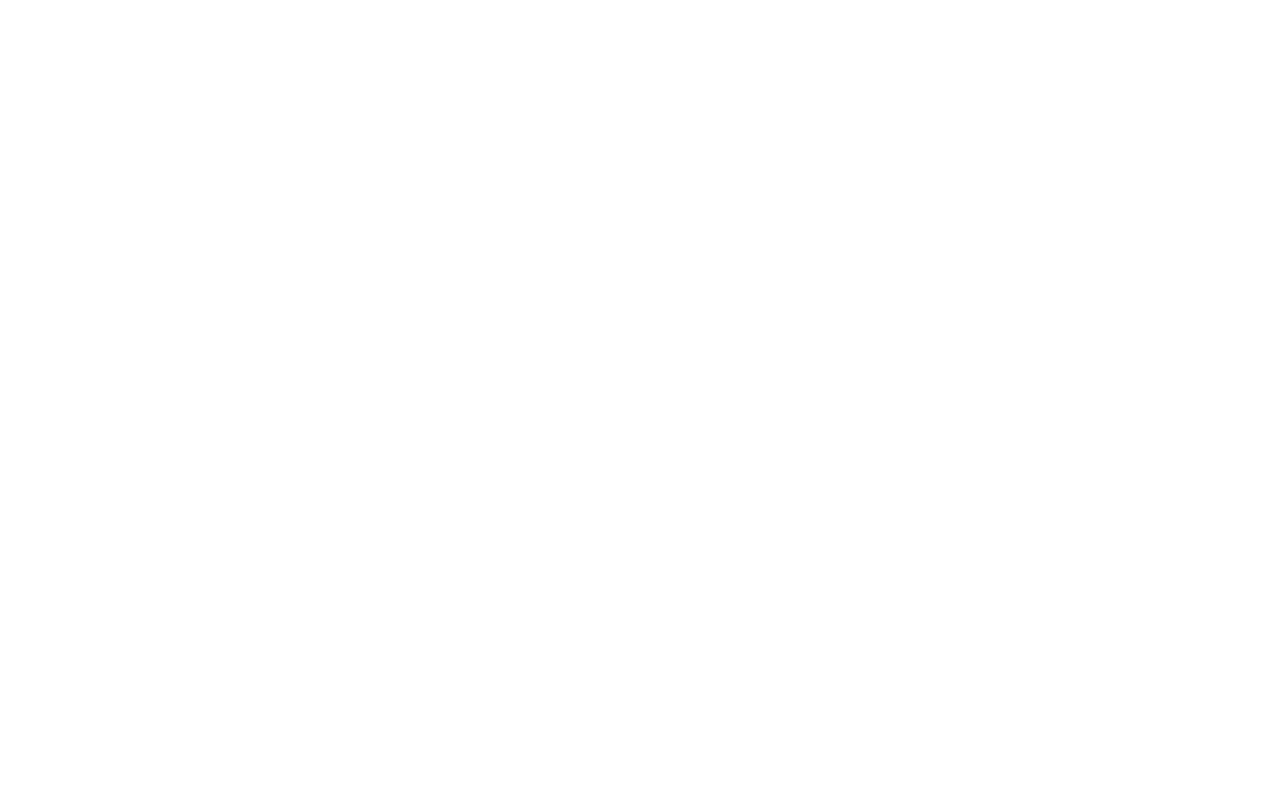
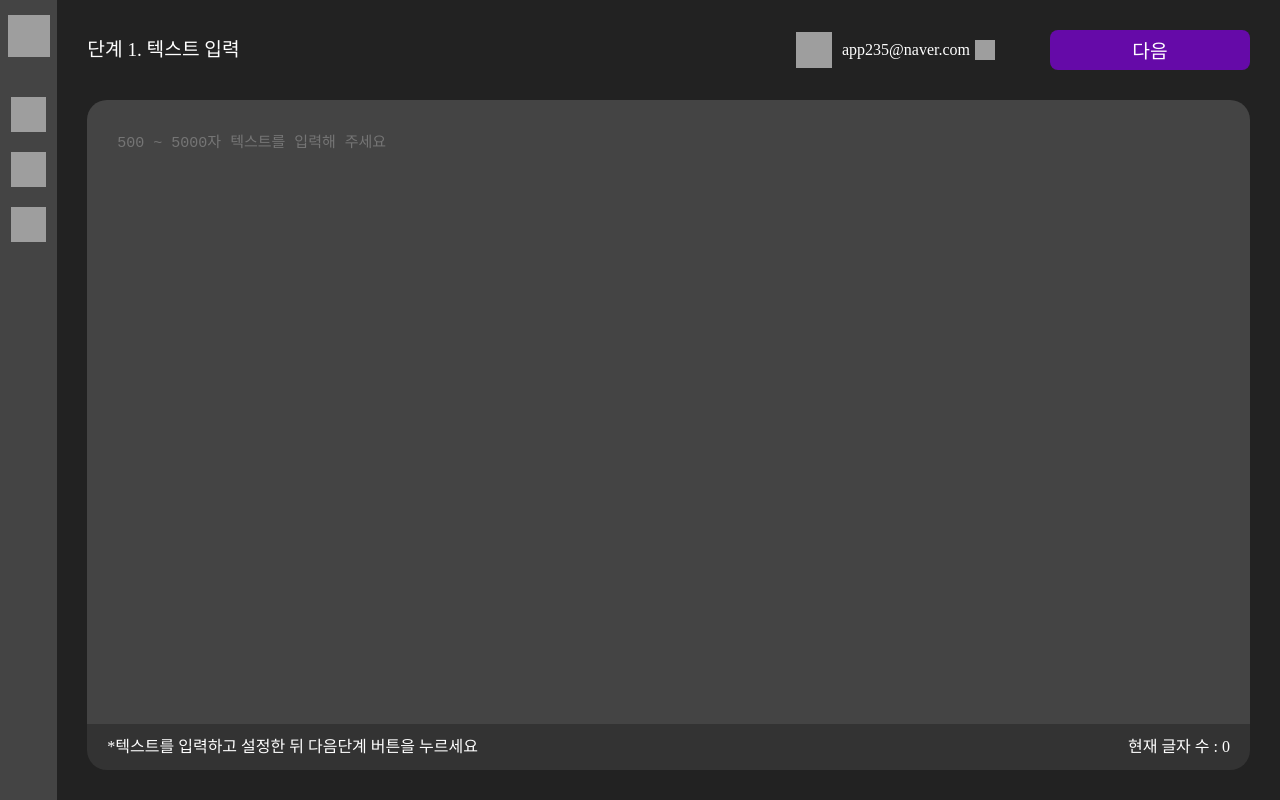
Before and after one commit to appWon/text-to-video, a React (Create React App) app: page /ttv in a window 1280 px wide. Before the commit this address had no page. Built offline with nearby package versions, Linux system fonts and the light colour scheme; grey boxes are pictures that could not be loaded; a web font is replaced by a local one.

Commit message:
feat ttv 페이지 구현 / 비디오 편집 미구현

```diff
--- a/src/Routes/index.tsx
+++ b/src/Routes/index.tsx
@@ -5,6 +5,7 @@ import { Provider } from 'react-redux'
 import { GlobalStyle } from '../styles'
 import { Signin } from '../pages/Signin'
 import { Home } from '../pages/Home'
+import { TTV } from '../pages/TTV'
 import { store } from '../store'
 
 export const Routers = () => {
@@ -15,6 +16,7 @@ export const Routers = () => {
                 <Routes>
                     <Route path="/" element={<Home />} />
                     <Route path="signin" element={<Signin />} />
+                    <Route path="ttv" element={<TTV />} />
                 </Routes>
             </BrowserRouter>
         </Provider>
--- a/src/components/organisms/VideoEdit/index.tsx
+++ b/src/components/organisms/VideoEdit/index.tsx
@@ -1,8 +1,11 @@
 import React from 'react'
 
 import * as S from './style.videoEdit'
+import { useTTVtextData } from '../../../hook/useTTVtextData'
 
 export const VideoEdit: React.FC = () => {
+    const { inputText } = useTTVtextData()
+
     return (
         <S.VideoEditContainer>
             <S.AiVideoTimelineWrapper>
@@ -18,7 +21,7 @@ export const VideoEdit: React.FC = () => {
                 <S.VideoEditTitle>A.I 영상 편집</S.VideoEditTitle>
             </S.VideoEditHeader>
             <S.VideoEditTextWrapper>
-                <S.VideoEditTextArea />
+                <S.VideoEditTextArea value={inputText} />
             </S.VideoEditTextWrapper>
             <S.KeywordSelectWrapper>
                 <S.VideoEditTitle>키워드 선택</S.VideoEditTitle>
--- /dev/null
+++ b/src/components/templates/TTVtemplate/index.tsx
@@ -0,0 +1,43 @@
+import React from 'react'
+
+import * as S from './styled.ttvTemplate'
+import { TTVNav } from '../../organisms/TTVNav'
+import { TTVHeader } from '../../organisms/TTVHeader'
+import { InputTextArea } from '../../organisms/InputTextArea'
+import { useTTVstepData } from '../../../hook/useTTVstepData'
+import { SoundSelect } from '../../organisms/SoundSelect'
+import { VideoEdit } from '../../organisms/VideoEdit'
+import { VideodownLoad } from '../../organisms/VideodownLoad'
+
+export const TTVtemplate: React.FC = () => {
+    const { step, setStep } = useTTVstepData()
+
+    return (
+        <S.TTVtemplateContainer>
+            <TTVNav step={step} onChange={setStep} />
+            <S.TTVContent>
+                {step === 1 && (
+                    <>
+                        <TTVHeader title="단계 1. 텍스트 입력" />
+                        <InputTextArea />
+                    </>
+                )}
+                {step === 2 && (
+                    <>
+                        <TTVHeader title="단계 2. 영상 편집" />
+                        <>
+                            <VideoEdit />
+                            <SoundSelect />
+                        </>
+                    </>
+                )}
+                {step === 3 && (
+                    <>
+                        <TTVHeader title="단계 3. 영상 다운로드" />
+                        <VideodownLoad />
+                    </>
+                )}
+            </S.TTVContent>
+        </S.TTVtemplateContainer>
+    )
+}
--- /dev/null
+++ b/src/components/templates/TTVtemplate/styled.ttvTemplate.ts
@@ -0,0 +1,14 @@
+import styled from 'styled-components'
+
+export const TTVtemplateContainer = styled.div`
+    display: flex;
+    width: 100vw;
+    height: 100vh;
+    background-color: #222;
+`
+
+export const TTVContent = styled.div`
+    display: flex;
+    flex-direction: column;
+    width: 100%;
+`
--- /dev/null
+++ b/src/pages/TTV/index.tsx
@@ -0,0 +1,7 @@
+import React from 'react'
+
+import { TTVtemplate } from '../../components/templates/TTVtemplate'
+
+export const TTV: React.FC = () => {
+    return <TTVtemplate />
+}
```
